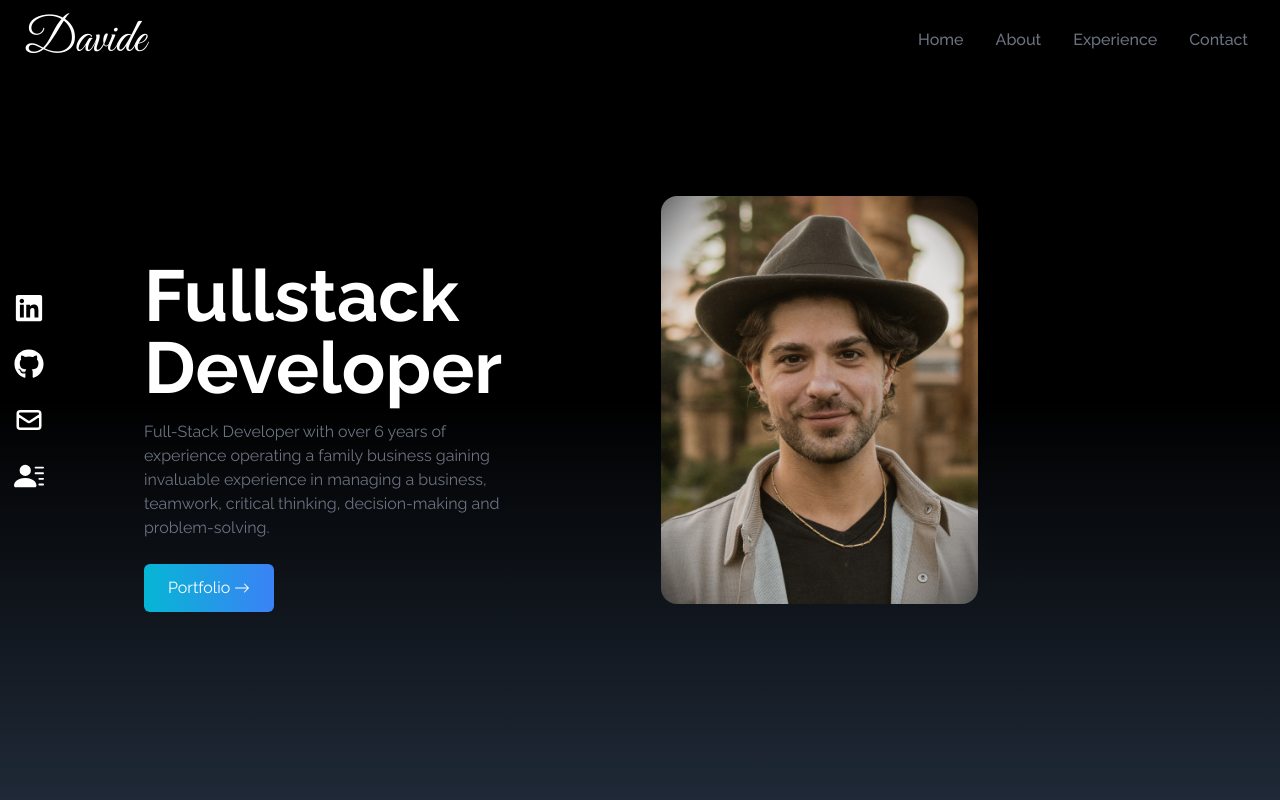
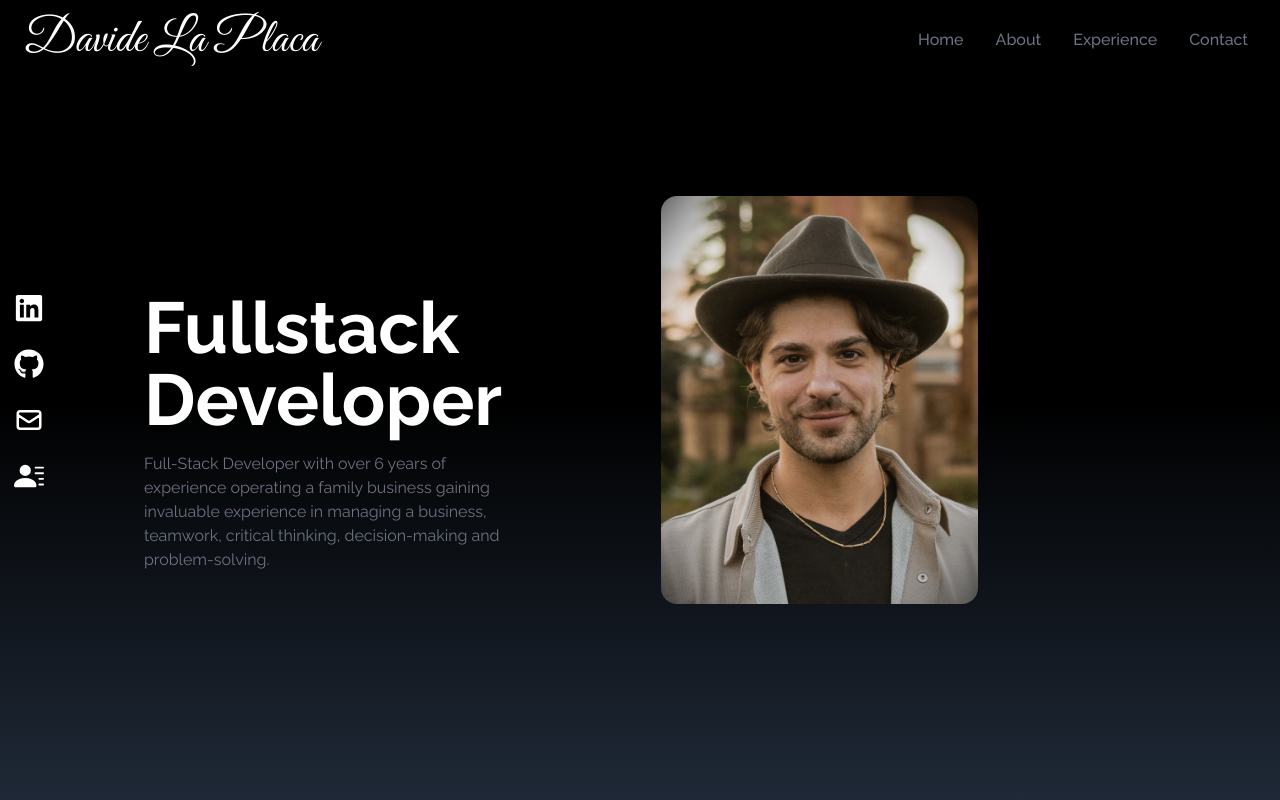
Before and after one commit to davide-1/davide-webside, a React (Vite) app: page / in a window 1280 px wide. Shown: the top 800 px of the page. Built offline with nearby package versions, Linux system fonts and the light colour scheme.

Commit message:
contact form complite

```diff
--- a/src/components/Home.jsx
+++ b/src/components/Home.jsx
@@ -1,6 +1,7 @@
 import React from "react";
 import heroImage from "../assets/IMG/heroImage.jpg";
 import { BsArrowRight } from "react-icons/bs";
+import { Link } from "react-scroll"
 
 export default function Home() {
   return (
@@ -10,15 +11,17 @@ export default function Home() {
         <div className="flex flex-col justify-center h-full">
           <h2 className=" text-4xl sm:text-7xl font-bold text-white mt-20 ">Fullstack Developer</h2>
           <p className="text-gray-500 py-4 max-w-md">Full-Stack Developer with over 6 years of experience operating a family business gaining invaluable experience in managing a business, teamwork, critical thinking, decision-making and problem-solving.</p>
-          <div>
-            <button className="group text-white w-fit px-6 py-3 my-2 flex items-center rounded-md bg-gradient-to-r from-cyan-500 to-blue-500 cursor-pointer">
+          {/* <div>
+            <Link
+            to="portfolio"
+             className="group text-white w-fit px-6 py-3 my-2 flex items-center rounded-md bg-gradient-to-r from-cyan-500 to-blue-500 cursor-pointer">
               Portfolio
               <span className="group-hover:rotate-90 duration-300">
                 <BsArrowRight
                 className="ml-1"/>
               </span>
-            </button>
-          </div>
+            </Link>
+          </div> */}
         </div>
         <div>
             <img src={heroImage}
--- a/src/components/Navbar.jsx
+++ b/src/components/Navbar.jsx
@@ -31,7 +31,7 @@ export default function Navbar() {
   return (
     <div className="flex justify-between items-center w-full h-20 px-4 text-white bg-black fixed">
       <div>
-        <h1 className="text-5xl font-signature ml-2">Davide</h1>
+        <h1 className="text-5xl font-signature ml-2">Davide La Placa</h1>
       </div>
       <ul className="hidden md:flex">
         {links.map(({ id, link }) => (
--- a/src/components/SocialLinks.jsx
+++ b/src/components/SocialLinks.jsx
@@ -51,7 +51,7 @@ export default function SocialLinks() {
       <ul>
 
         {links.map(({id, child, href, style, download}) => (
-            <li key={id} className={"flex justify-between items-center w-40 h-14 px-4 ml-[-100px] hover:ml-[-10px] hover:rounded-md duration-300" + "" + style}>
+            <li key={id} className={"flex justify-between items-center w-40 h-14 px-4 ml-[-100px] hover:ml-[-10px] hover:rounded-md duration-300 " + "" + style}>
             <a
             href={href}
           className="flex justify-between items-center w-full text-white"
```
